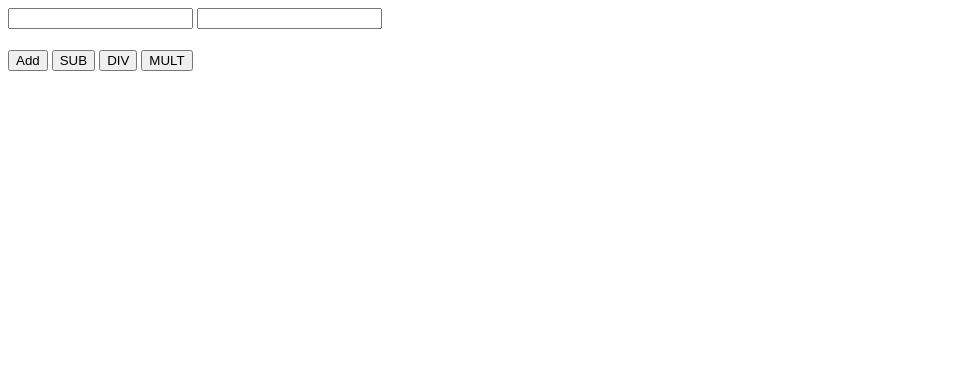
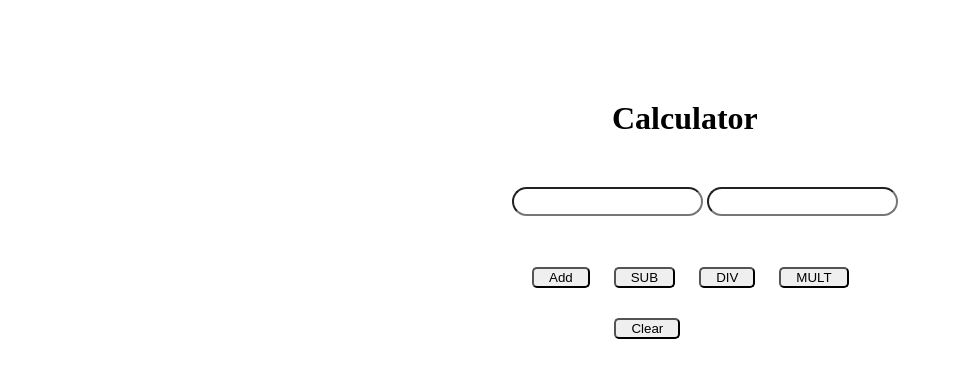
Before and after one commit to WaliHS1101/JavaScript-Calculator, a plain HTML site: page index.html in a window 1280 px wide. Shown: the whole page, without its empty margins (0-953 px from the left). Drawn offline with Linux system fonts and the light colour scheme.

Commit message:
CLear Button Add

```diff
--- a/index.html
+++ b/index.html
@@ -6,22 +6,69 @@
     <meta http-equiv="X-UA-Compatible" content="IE=edge">
     <meta name="viewport" content="width=device-width, initial-scale=1.0">
     <title>Document</title>
+    <style>
+        body {
+            margin: 0%;
+            padding: 0%;
+        }
+
+        .main {
+            margin-top: 100px;
+            margin-left: 40%;
+        }
+
+        .c1 {
+            margin-left: 100px;
+            margin-bottom: 50px;
+        }
+
+        .T1 {
+            border-radius: 15px;
+            padding: 5px;
+        }
+
+        .B1 {
+            border-radius: 5px;
+            padding-left: 15px;
+            padding-right: 15px;
+            margin-top: 30px;
+            margin-left: 20px;
+        }
+
+        .B3 {
+            border-radius: 5px;
+            padding-left: 15px;
+            padding-right: 15px;
+            margin-top: 30px;
+            margin-left: 48%;
+
+        }
+    </style>
 </head>
 
 <body>
+    <div class="main">
+        <h1 class="c1">Calculator</h1>
 
-    <input type="text" id="User1">
+        <input class="T1" type="text" id="User1">
 
-    <input type="text" id="User2">
+        <input class="T1" type="text" id="User2">
 
-    <h1 id="result"></h1>
+        <h1 id="result"></h1>
 
-    <button onclick="add()">Add</button>
-    <button onclick="sub()">SUB</button>
-    <button onclick="div()">DIV</button>
-    <button onclick="mult()">MULT</button>
+        <button class="B1" onclick="add()">Add</button>
+        <button class="B1" onclick="sub()">SUB</button>
+        <button class="B1" onclick="div()">DIV</button>
+        <button class="B1" onclick="mult()">MULT</button>
+    </div>
+    <div class="Clr">
+        <button class="B3" onclick="Clr()">Clear</button>
+    </div>
 
     <script>
+        function Clr() {
+            document.getElementById("result").innerText = "";
+        }
 
         function add() {
 
```
